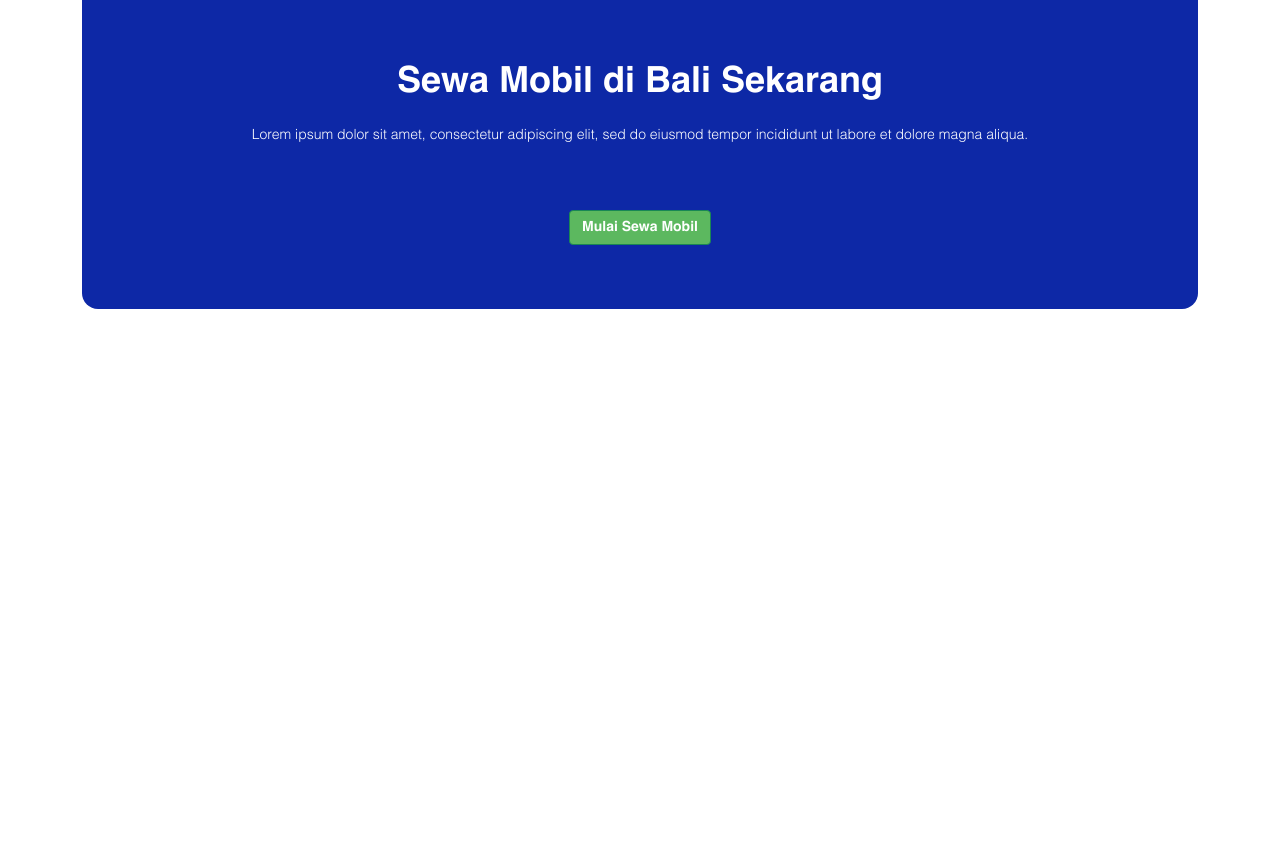
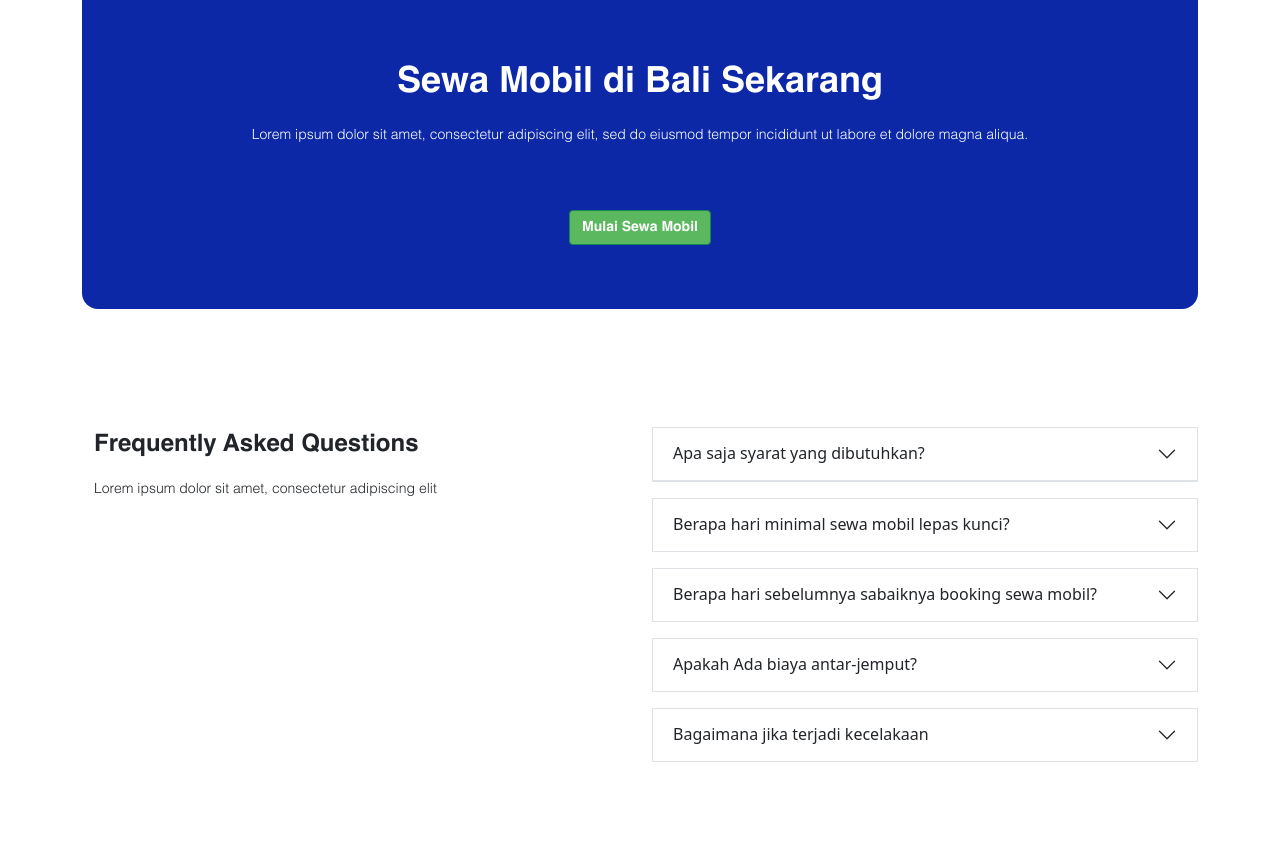
Before and after one commit to OddDuckkk/24001183-km7-bra-carrental-ch1, a plain HTML site: page LandingPage.html in a window 1280 px wide. Shown: the part 2132-2994 px from the top of the page. Before the commit the page ends 2539 px from the top, so only its background shows below. Drawn offline with Linux system fonts and the light colour scheme.

Commit message:
Added FAQ section

```diff
--- a/LandingPage.html
+++ b/LandingPage.html
@@ -279,6 +279,81 @@
           </div>
         </div>
       </div>
+      <!-- FAQ Section -->
+      <div class="container container-faq">
+        <div class="row">
+          <!-- FAQ Header/Title -->
+          <div class="col-md-6">
+            <div class="container">
+              <p class="font__helvetica--medium--bold">Frequently Asked Questions</p>
+              <p class="font__helvetica--small--light">Lorem ipsum dolor sit amet, consectetur adipiscing elit</p>
+            </div>
+          </div>
+          <div class="col-md-6">
+            <div class="accordion accordion-flush" id="accordionExample">
+              <div class="accordion-item">
+                <h2 class="accordion-header border">
+                  <button class="accordion-button collapsed" type="button" data-bs-toggle="collapse" data-bs-target="#collapseOne" aria-expanded="true" aria-controls="collapseOne">
+                    Apa saja syarat yang dibutuhkan?
+                  </button>
+                </h2>
+                <div id="collapseOne" class="accordion-collapse collapse" data-bs-parent="#accordionExample">
+                  <div class="accordion-body">
+                    <strong>Syarat yang dibutuhkan adalah sebagai berikut</strong> Penyewa harus memiliki kartu tanda penduduk atau paspor, dan surat izin mengemudi agar dapat menyewa mobil. Bagi yang sekaligus menyewa supir surat izin mengemudi tidak diperlukan
+                  </div>
+                </div>
+              </div>
+              <div class="accordion-item border">
+                <h2 class="accordion-header">
+                  <button class="accordion-button collapsed" type="button" data-bs-toggle="collapse" data-bs-target="#collapseTwo" aria-expanded="false" aria-controls="collapseTwo">
+                    Berapa hari minimal sewa mobil lepas kunci?
+                  </button>
+                </h2>
+                <div id="collapseTwo" class="accordion-collapse collapse" data-bs-parent="#accordionExample">
+                  <div class="accordion-body">
+                    <strong>Ini jawaban pertanyaan kedua.</strong> Berikut adalah penjelasannya, teks ini dibuat hanya untuk memperpanjang teks jawaban sehingga enak dipandang mata
+                  </div>
+                </div>
+              </div>
+              <div class="accordion-item border">
+                <h2 class="accordion-header">
+                  <button class="accordion-button collapsed" type="button" data-bs-toggle="collapse" data-bs-target="#collapseThree" aria-expanded="false" aria-controls="collapseThree">
+                    Berapa hari sebelumnya sabaiknya booking sewa mobil?
+                  </button>
+                </h2>
+                <div id="collapseThree" class="accordion-collapse collapse" data-bs-parent="#accordionExample">
+                  <div class="accordion-body">
+                    <strong>Ini jawaban pertanyaan ketiga.</strong> Berikut adalah penjelasannya, teks ini dibuat hanya untuk memperpanjang teks jawaban sehingga enak dipandang mata
+                  </div>
+                </div>
+              </div>
+              <div class="accordion-item border">
+                <h2 class="accordion-header">
+                  <button class="accordion-button collapsed" type="button" data-bs-toggle="collapse" data-bs-target="#collapseFour" aria-expanded="false" aria-controls="collapseFour">
+                    Apakah Ada biaya antar-jemput?
+                  </button>
+                </h2>
+                <div id="collapseFour" class="accordion-collapse collapse" data-bs-parent="#accordionExample">
+                  <div class="accordion-body">
+                    <strong>Ini jawaban pertanyaan keempat.</strong> Berikut adalah penjelasannya, teks ini dibuat hanya untuk memperpanjang teks jawaban sehingga enak dipandang mata
+                  </div>
+                </div>
+              </div>
+              <div class="accordion-item border">
+                <h2 class="accordion-header">
+                  <button class="accordion-button collapsed" type="button" data-bs-toggle="collapse" data-bs-target="#collapseFive" aria-expanded="false" aria-controls="collapseFive">
+                    Bagaimana jika terjadi kecelakaan
+                  </button>
+                </h2>
+                <div id="collapseFive" class="accordion-collapse collapse" data-bs-parent="#accordionExample">
+                  <div class="accordion-body">
+                    <strong>Ini jawaban pertanyaan kelima.</strong> Berikut adalah penjelasannya, teks ini dibuat hanya untuk memperpanjang teks jawaban sehingga enak dipandang mata
+                  </div>
+                </div>
+              </div>
+            </div>
+          </div>
+      </div>
       <!-- Load Java Script Bootstrap -->
       <script src="public/assets/dist/js/bootstrap.bundle.min.js"></script>
     </body>
--- a/public/assets/dist/css/index.css
+++ b/public/assets/dist/css/index.css
@@ -79,6 +79,10 @@
         padding-top: 50px;
         padding-bottom: 50px;
     }
+    .container-faq {
+        padding-top: 20px;
+        padding-bottom: 100px;
+    }
     .testimonial {
         width: 70%;
         height: auto;
@@ -86,7 +90,6 @@
         flex-direction: row;
         flex-wrap: wrap;
         justify-content:space-between;
-
     }
     .col-picture--testimonial {
         width: 20%;
@@ -121,6 +124,13 @@
         background-color: #0D28A6;
         color: white;
     }
+    .accordion {
+        height: 80%;
+        display: flex;
+        flex-direction: column;
+        justify-items: stretch;
+        gap: 16px;
+    }
     .font__helvetica--small {
         font-family: Helvetica;
         font-size: 14px;
```
